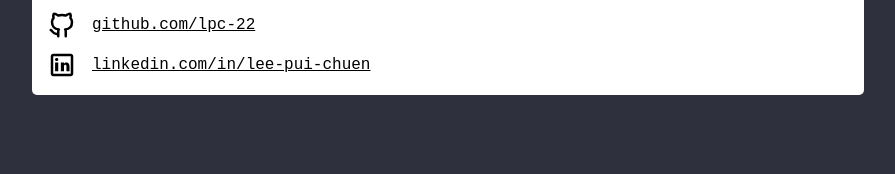
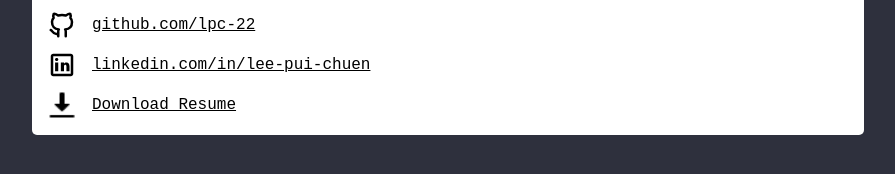
Before and after one commit to lpc-22/lpc-22.github.io, a plain HTML site: page index.html in a window 1280 px wide. Shown: the part 4081-4255 px from the top of the page, without its empty margins (192-1087 px from the left). Drawn offline with Linux system fonts and the light colour scheme.

Commit message:
feat: add resume

```diff
--- a/index.html
+++ b/index.html
@@ -181,6 +181,11 @@
                     <img src="/assets/linkedin.svg" alt="">
                     <p><a href="https://www.linkedin.com/in/lee-pui-chuen">linkedin.com/in/lee-pui-chuen</a></p>
                 </div>
+                <div class="contact-item">
+                    <img src="/assets/icons8-download-24.png" alt="">
+                    <p><a href="/assets/Resume.pdf" download="resume.pdf">Download Resume</a></p>
+                </div>
+
             </div>
         </div>
     </section>
```
Also changed, not shown: assets/icons8-download-24.png (added), 1 other file.
